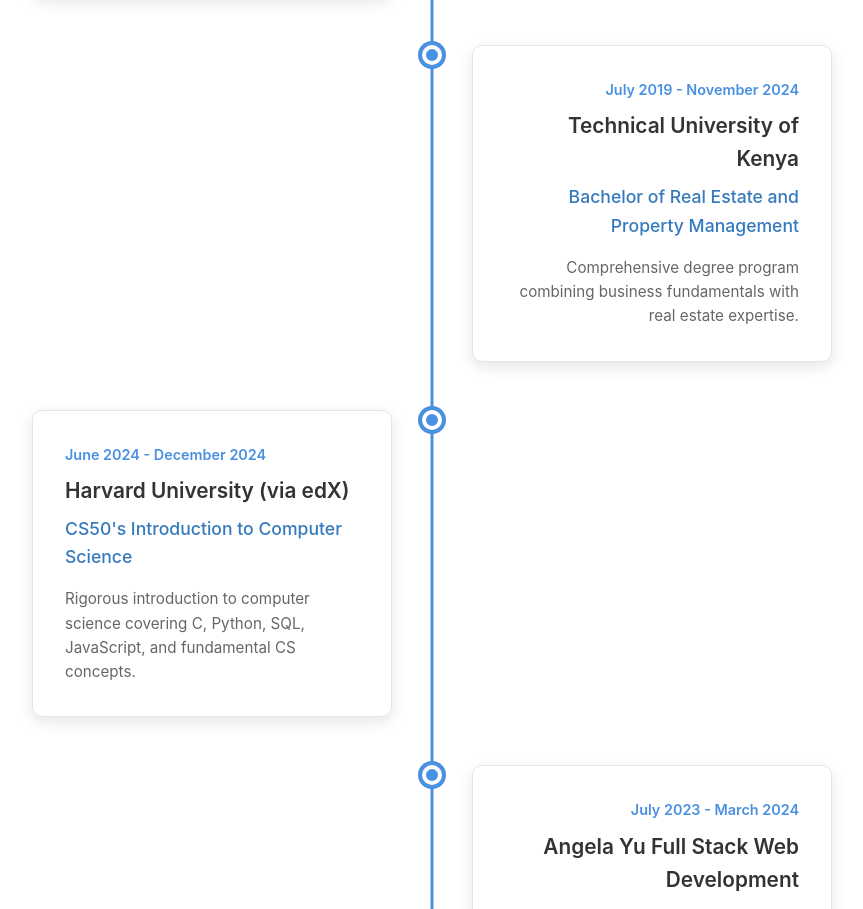
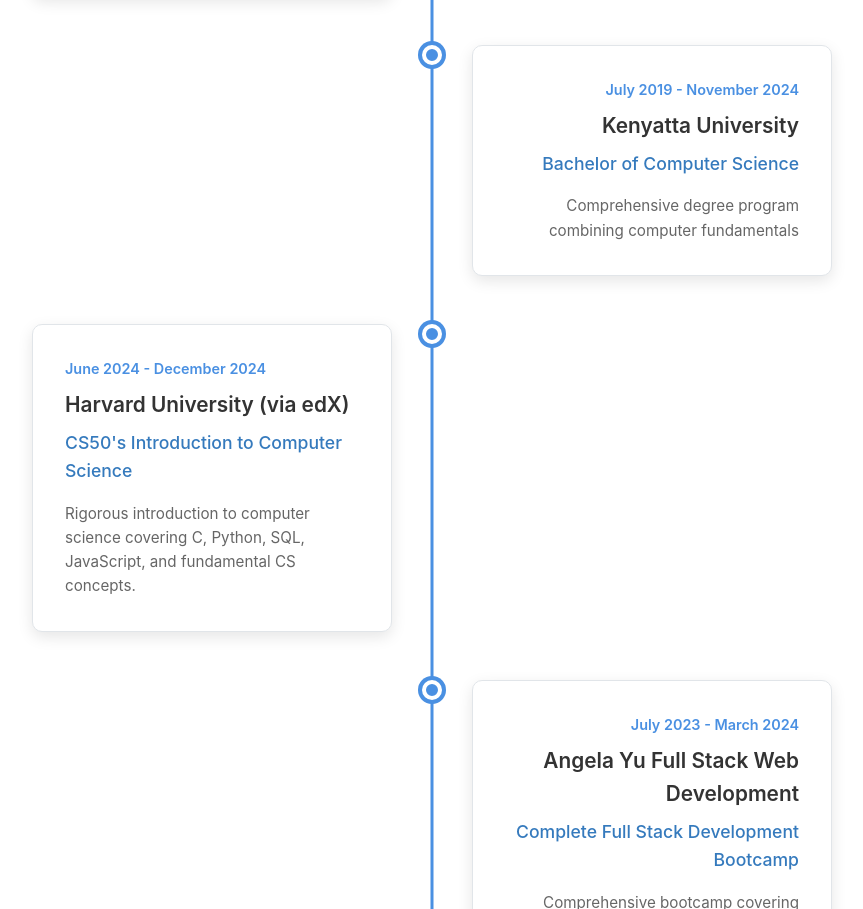
Before and after one commit to PhilipOndieki/PhilipOndieki_Portfolio2, a plain HTML site: page index.html in a window 1280 px wide. Shown: the part 3007-3916 px from the top of the page, without its empty margins (208-1071 px from the left). Drawn offline with Linux system fonts and the light colour scheme.

Commit message:
education change

```diff
--- a/index.html
+++ b/index.html
@@ -145,9 +145,9 @@
                     <div class="timeline-marker"></div>
                     <div class="timeline-content">
                         <div class="timeline-date">July 2019 - November 2024</div>
-                        <h3>Technical University of Kenya</h3>
-                        <h4>Bachelor of Real Estate and Property Management</h4>
-                        <p>Comprehensive degree program combining business fundamentals with real estate expertise.</p>
+                        <h3>Kenyatta University </h3>
+                        <h4>Bachelor of Computer Science</h4>
+                        <p>Comprehensive degree program combining computer fundamentals</p>
                     </div>
                 </div>
 
```
